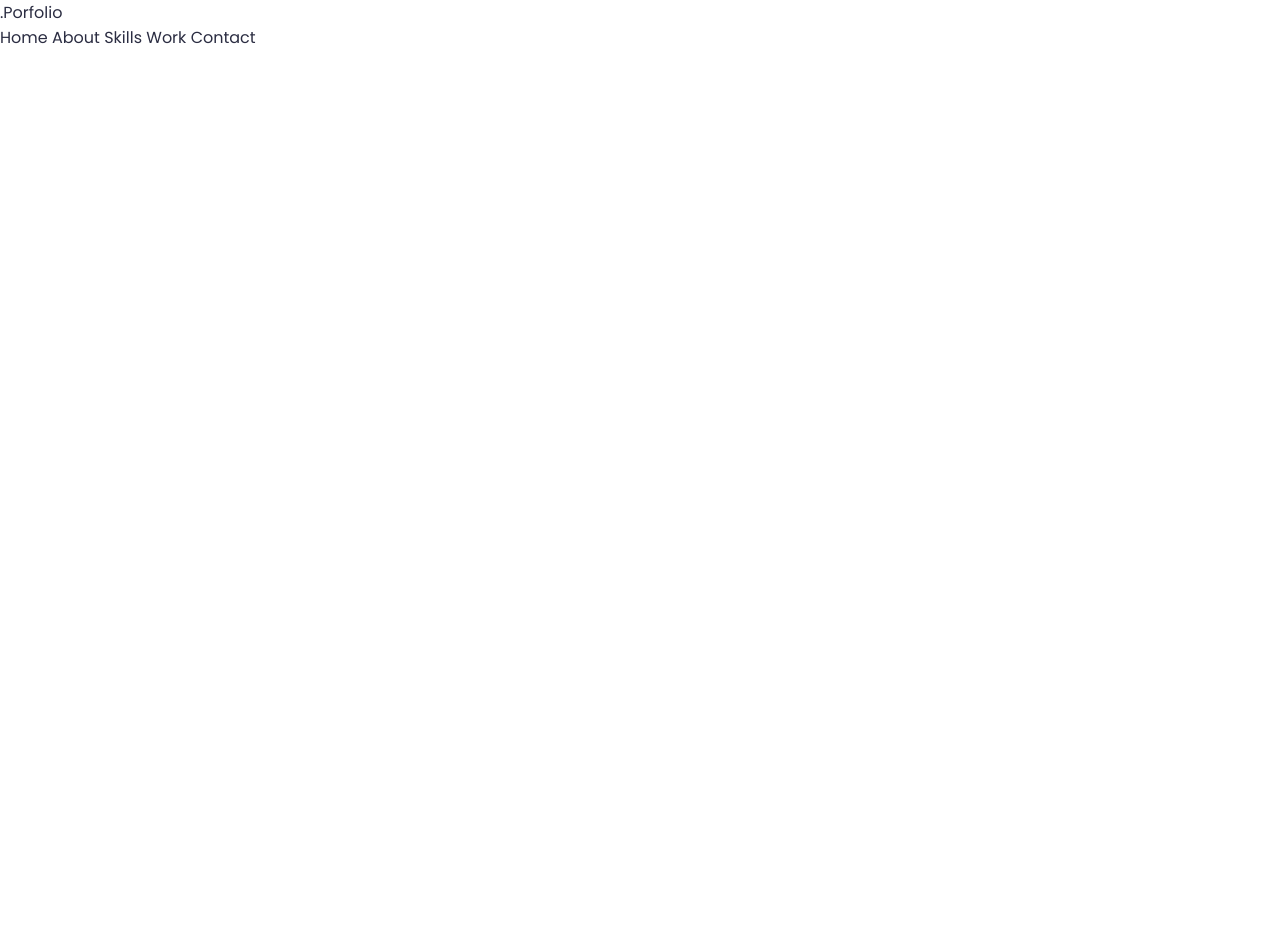
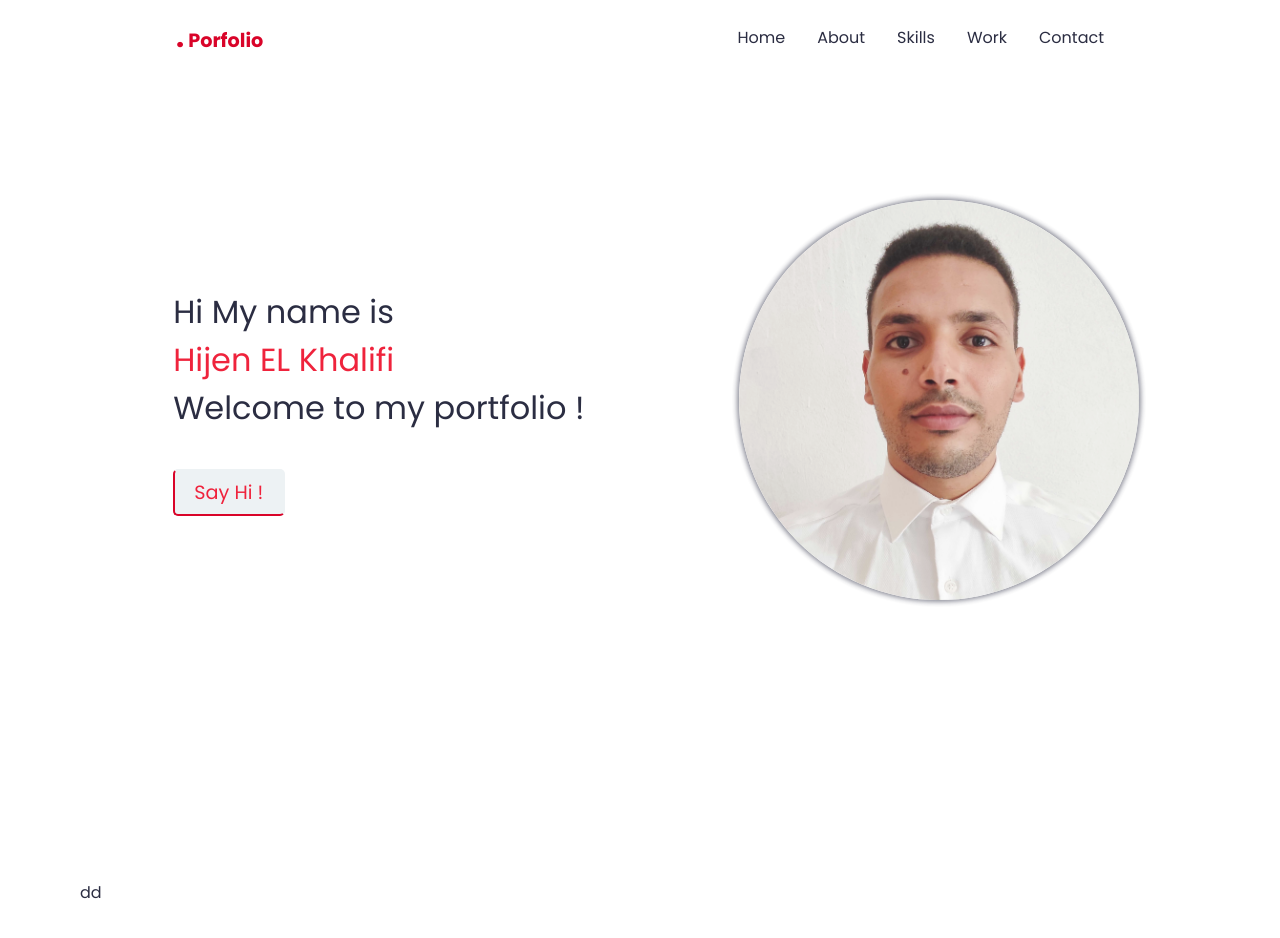
Before and after one commit to HijenHEK/hijenhek.github.io.v0, a plain HTML site: page index.html in a window 1280 px wide. Shown: the top 938 px of the page. Before the commit the page ends 800 px from the top, so only its background shows below. Drawn offline with Linux system fonts and the light colour scheme.

Commit message:
intro section

```diff
--- a/css/main.css
+++ b/css/main.css
@@ -3,12 +3,15 @@
     box-sizing: border-box;
     margin: 0;
     padding: 0;
+    transition: all 0.2s ease-in;
 }
 
 :root {
     --primary-color : rgb(43, 45, 66);
     --secondary-color : rgb(141, 153, 174);
     --tertiary-color : rgb(237, 242, 244);
+    --heading-color : rgb(217, 4, 41);
+    --heading-secondary-color : rgb(239, 35, 60);
     --font-family : 'Poppins' , sans-serif ;
 }
 a {
@@ -16,8 +19,124 @@ a {
     color: inherit;
 }
 
-
+img {
+    max-width: 100%;
+    height: auto;
+    display: block;
+}
+button {
+    border: none;
+    background-color: transparent;
+    outline :none;
+}
 body {
     font-family: var(--font-family);
     color: var(--primary-color);
+    position: relative;
+    width: 100%;
 }
+/* .container {
+    max-width: 1300px;
+    margin: 0 auto;
+} */
+
+.header {
+    display: flex;
+    justify-content: space-between;
+    align-items: center;
+    cursor: pointer;
+    position: fixed;
+    padding: 0 10rem;
+    background-color: white;
+    width: 100%;
+}
+.brand {
+    padding: 1rem;
+    color: var(--heading-color);
+    font-weight: 700;
+    font-size: 1.2rem;
+
+}
+.brand::before {
+    content: '.';
+    color: var(--heading-color);
+    font-weight: 700;
+    font-size: 1.8rem;
+
+}
+.nav {
+    display: flex;
+}
+.nav-item {
+    padding: 1rem;
+
+}
+.nav-item:hover {
+    /* background-color: var(--secondary-color); */
+    color: var(--heading-secondary-color);
+}
+.nav-active {
+    color: var(--heading-secondary-color);
+    font-weight: 500;
+}
+
+.section {
+    padding: 5rem;
+    height: 100vh;
+    width: 100%;
+}
+
+.section.home {
+    display: flex;
+    justify-content: space-around;
+    align-items: center;
+}
+/* .section.home .image {
+    flex: 50%;
+
+} */
+.section.home .image img {
+    border-radius: 100%;
+    height: calc(100vh - 5rem);
+    width: calc(100vh - 5rem);
+    max-height: 400px;
+    max-width: 400px;
+    opacity: 0.9;
+    box-shadow: 0px 0px 5px 2px rgba(43, 45, 66, 0.603);
+}
+.intro {
+    /* flex: 50%; */
+    font-size: 2rem;
+    padding: 2rem;
+    max-width: 600x;
+
+}
+.intro .name {
+    color: var(--heading-secondary-color);
+}
+.intro .content {
+    margin-bottom: 2rem;
+}
+.btn-action{
+    font-size: 1.2rem;
+    padding: 0.5rem 1.2rem;
+    background-color: var(--tertiary-color);
+    color: var(--heading-secondary-color);
+    cursor: pointer;
+    border: 2px solid transparent;
+    border-radius: 5px;
+    border-bottom: 2px solid var(--heading-color);
+    border-left: 2px solid var(--heading-color);
+
+
+}
+.btn-action:hover {
+    color: var(--heading-color);
+    background-color: transparent;
+    border: 2px solid var(--heading-secondary-color);
+}
+.btn-action:active {
+    background-color: var(--heading-secondary-color);
+    color: white;
+    border: 2px solid transparent;
+}
--- a/index.html
+++ b/index.html
@@ -6,10 +6,10 @@
     <link rel="stylesheet" href="./css/main.css">
     <title>Document</title>
 </head>
-<body>
-    <header class="header">
+<body >
+    <header class="header container">
         <div class="brand">
-            .Porfolio
+            Porfolio
         </div>
         <nav class="nav">
             <a href="#Home" class="nav-item">Home</a>
@@ -21,8 +21,25 @@
     </header>
 
 
-    <section id="#Home" class="section home"></section>
-    <section id="#About" class="section about"></section>
+    <section id="#Home" class="section home">
+        <div class="intro">
+            <div class="content">
+                Hi My name is <div class="name">Hijen EL Khalifi</div>
+
+                Welcome to my portfolio !
+            </div>
+            <div class="action">
+                <a href="#Contact" class="btn btn-action"> Say Hi ! </a>
+            </div>
+            <div class="socila-links">
+
+            </div>
+        </div>
+        <div class="image">
+            <img src="./img/avtiny.jpg" alt="" srcset="">
+        </div>
+    </section>
+    <section id="#About" class="section about">dd</section>
     <section id="#Skills" class="section skills"></section>
     <section id="#Work" class="section work"></section>
     <section id="#Contact" class="section contact"></section>
```
Also changed, not shown: img/avtiny.jpg (added).
